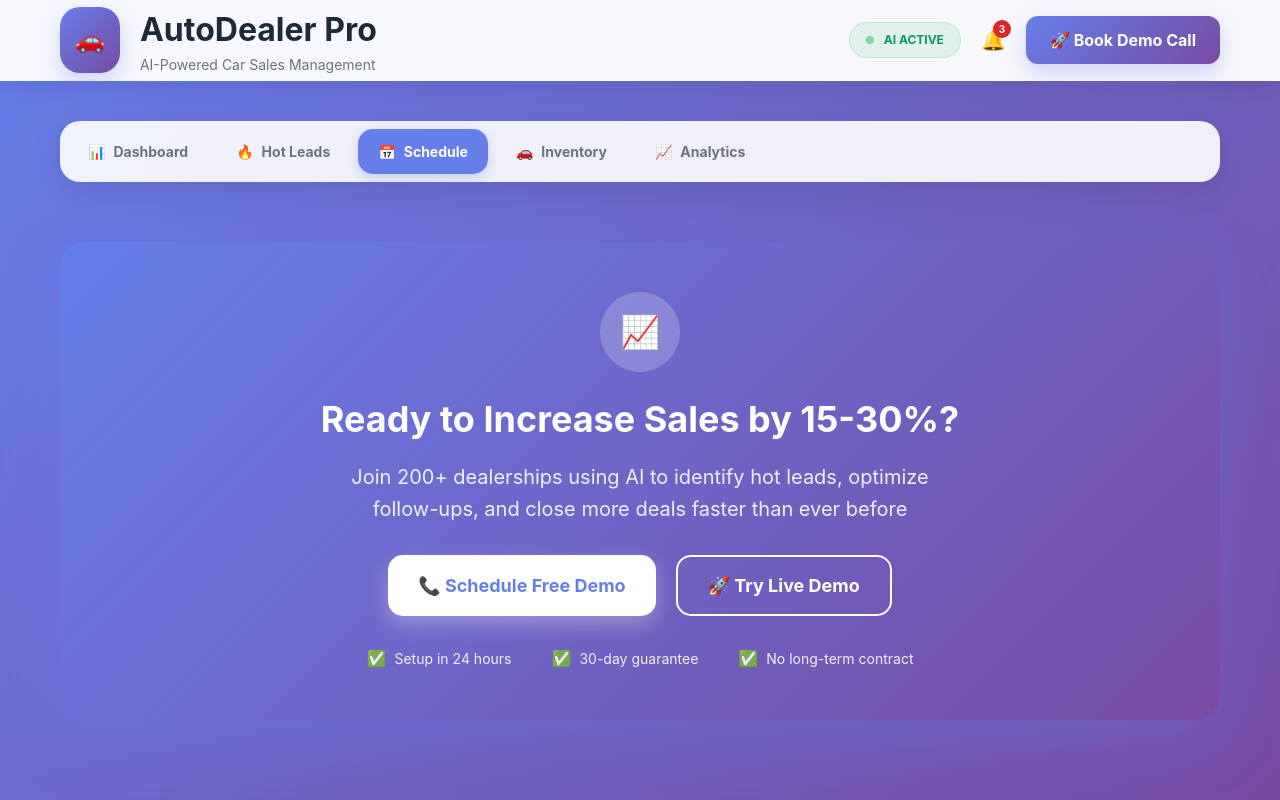
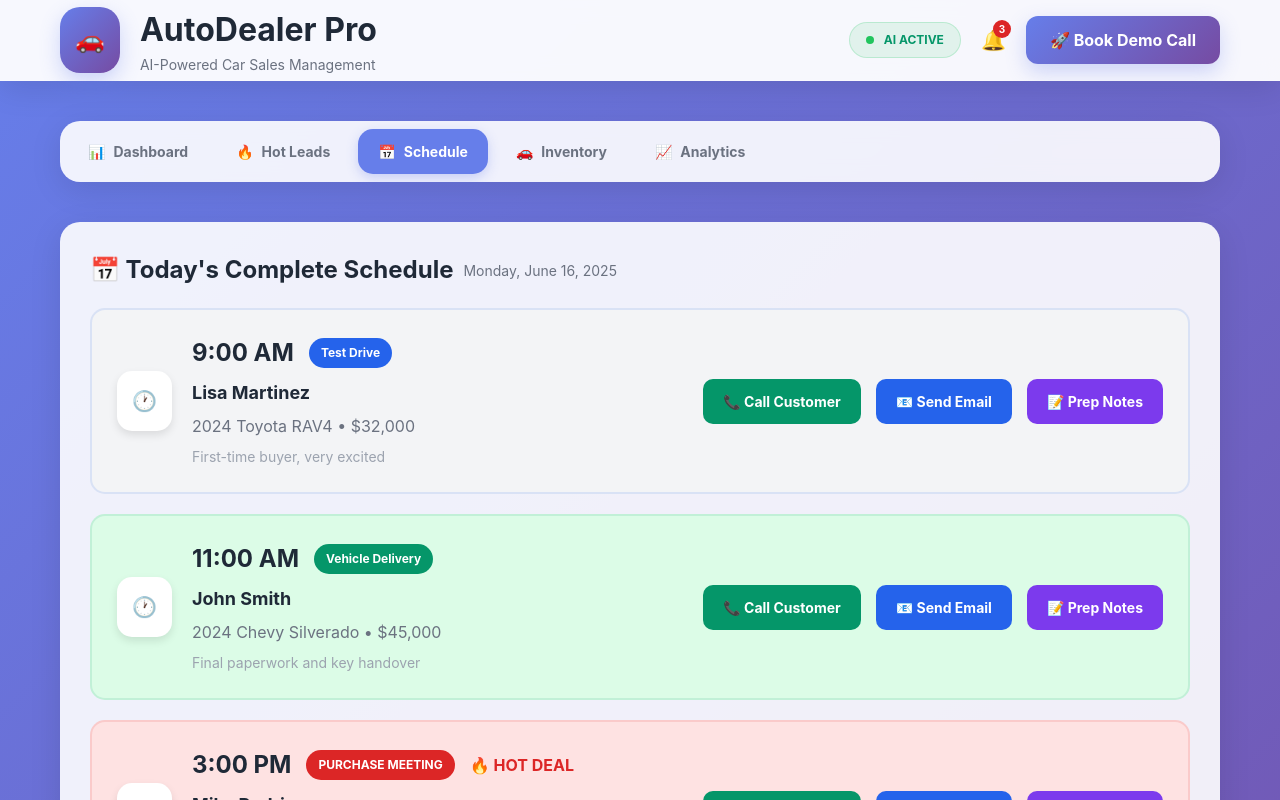
Before and after one commit to Kenobytech/kenobytech-ad-pro-crm-demo, a Next.js app: page / in a window 1280 px wide. Both pictures are taken after a click on the button "📅 Schedule". Shown: the top 800 px of the page. Built offline with nearby package versions, Linux system fonts and the light colour scheme.

Commit message:
Update page.tsx

```diff
--- a/app/page.tsx
+++ b/app/page.tsx
@@ -199,8 +199,7 @@ export default function Home() {
                 width: '8px',
                 height: '8px',
                 backgroundColor: '#22c55e',
-                borderRadius: '50%',
-                animation: 'pulse 2s infinite'
+                borderRadius: '50%'
               }}></div>
               <span style={{ fontSize: '12px', fontWeight: 'bold' }}>AI ACTIVE</span>
             </div>
@@ -233,12 +232,8 @@ export default function Home() {
               borderRadius: '12px',
               border: 'none',
               cursor: 'pointer',
-              boxShadow: '0 8px 20px rgba(102, 126, 234, 0.3)',
-              transition: 'transform 0.2s',
-            }}
-            onMouseOver={(e) => e.target.style.transform = 'scale(1.05)'}
-            onMouseOut={(e) => e.target.style.transform = 'scale(1)'}
-            >
+              boxShadow: '0 8px 20px rgba(102, 126, 234, 0.3)'
+            }}>
               🚀 Book Demo Call
             </button>
           </div>
@@ -277,7 +272,6 @@ export default function Home() {
                   borderRadius: '15px',
                   border: 'none',
                   cursor: 'pointer',
-                  transition: 'all 0.2s',
                   backgroundColor: selectedTab === tab.id ? '#667eea' : 'transparent',
                   color: selectedTab === tab.id ? 'white' : '#6b7280',
                   boxShadow: selectedTab === tab.id ? '0 4px 12px rgba(102, 126, 234, 0.3)' : 'none'
@@ -328,12 +322,8 @@ export default function Home() {
                   boxShadow: '0 8px 32px rgba(0,0,0,0.1)',
                   backdropFilter: 'blur(10px)',
                   border: '1px solid rgba(255,255,255,0.2)',
-                  transition: 'transform 0.2s',
                   cursor: 'pointer'
-                }}
-                onMouseOver={(e) => e.target.style.transform = 'translateY(-5px)'}
-                onMouseOut={(e) => e.target.style.transform = 'translateY(0)'}
-                >
+                }}>
                   <div style={{ display: 'flex', justifyContent: 'space-between', alignItems: 'center', marginBottom: '20px' }}>
                     <div style={{
                       fontSize: '32px',
@@ -397,8 +387,7 @@ export default function Home() {
                       width: '8px',
                       height: '8px',
                       backgroundColor: '#22c55e',
-                      borderRadius: '50%',
-                      animation: 'pulse 2s infinite'
+                      borderRadius: '50%'
                     }}></div>
                     <span style={{ fontSize: '12px', fontWeight: 'bold' }}>LIVE</span>
                   </div>
@@ -435,12 +424,8 @@ export default function Home() {
                       borderRadius: '15px',
                       borderLeft: `4px solid ${item.color}`,
                       backgroundColor: `${item.color}10`,
-                      transition: 'transform 0.2s',
                       cursor: 'pointer'
-                    }}
-                    onMouseOver={(e) => e.target.style.transform = 'scale(1.02)'}
-                    onMouseOut={(e) => e.target.style.transform = 'scale(1)'}
-                    >
+                    }}>
                       <div style={{ display: 'flex', justifyContent: 'space-between', alignItems: 'flex-start' }}>
                         <div style={{ flex: 1 }}>
                           <div style={{ display: 'flex', alignItems: 'center', gap: '15px', marginBottom: '10px' }}>
@@ -450,8 +435,7 @@ export default function Home() {
                               fontWeight: 'bold',
                               borderRadius: '20px',
                               backgroundColor: item.color,
-                              color: 'white',
-                              animation: item.priority === 'URGENT' ? 'pulse 2s infinite' : 'none'
+                              color: 'white'
                             }}>
                               {item.priority}
                             </span>
@@ -469,12 +453,8 @@ export default function Home() {
                           padding: '10px 20px',
                           borderRadius: '10px',
                           border: 'none',
-                          cursor: 'pointer',
-                          transition: 'transform 0.2s'
-                        }}
-                        onMouseOver={(e) => e.target.style.transform = 'scale(1.05)'}
-                        onMouseOut={(e) => e.target.style.transform = 'scale(1)'}
-                        >
+                          cursor: 'pointer'
+                        }}>
                           Take Action
                         </button>
                       </div>
@@ -515,12 +495,8 @@ export default function Home() {
                     backgroundColor: appointment.status === 'hot' ? '#fee2e2' :
                                    appointment.status === 'delivery' ? '#dcfce7' : '#f3f4f6',
                     border: `2px solid ${getStatusColor(appointment.status)}20`,
-                    transition: 'transform 0.2s',
                     cursor: 'pointer'
-                  }}
-                  onMouseOver={(e) => e.target.style.transform = 'scale(1.02)'}
-                  onMouseOut={(e) => e.target.style.transform = 'scale(1)'}
-                  >
+                  }}>
                     <div style={{ display: 'flex', justifyContent: 'space-between', alignItems: 'center' }}>
                       <div style={{ display: 'flex', alignItems: 'center', gap: '20px' }}>
                         <div style={{
@@ -540,8 +516,7 @@ export default function Home() {
                               fontWeight: 'bold',
                               borderRadius: '20px',
                               backgroundColor: getStatusColor(appointment.status),
-                              color: 'white',
-                              animation: appointment.status === 'hot' ? 'pulse 2s infinite' : 'none'
+                              color: 'white'
                             }}>
                               {appointment.type}
                             </span>
@@ -564,12 +539,8 @@ export default function Home() {
                           padding: '8px 16px',
                           borderRadius: '8px',
                           border: 'none',
-                          cursor: 'pointer',
-                          transition: 'transform 0.2s'
-                        }}
-                        onMouseOver={(e) => e.target.style.transform = 'scale(1.05)'}
-                        onMouseOut={(e) => e.target.style.transform = 'scale(1)'}
-                        >
+                          cursor: 'pointer'
+                        }}>
                           📞 Call
                         </button>
                         <button style={{
@@ -580,12 +551,8 @@ export default function Home() {
                           padding: '8px 16px',
                           borderRadius: '8px',
                           border: 'none',
-                          cursor: 'pointer',
-                          transition: 'transform 0.2s'
-                        }}
-                        onMouseOver={(e) => e.target.style.transform = 'scale(1.05)'}
-                        onMouseOut={(e) => e.target.style.transform = 'scale(1)'}
-                        >
+                          cursor: 'pointer'
+                        }}>
                           📧 Email
                         </button>
                       </div>
@@ -620,8 +587,6 @@ export default function Home() {
                       fontSize: '14px',
                       outline: 'none'
                     }}
-                    onFocus={(e) => e.target.style.borderColor = '#667eea'}
-                    onBlur={(e) => e.target.style.borderColor = '#e5e7eb'}
                   />
                   <button style={{
                     padding: '12px 20px',
@@ -655,12 +620,8 @@ export default function Home() {
                   padding: '25px',
                   boxShadow: '0 8px 32px rgba(0,0,0,0.1)',
                   border: '1px solid rgba(255,255,255,0.2)',
-                  transition: 'transform 0.2s',
                   cursor: 'pointer'
-                }}
-                onMouseOver={(e) => e.target.style.transform = 'translateY(-5px)'}
-                onMouseOut={(e) => e.target.style.transform = 'translateY(0)'}
-                >
+                }}>
                   {/* Lead Header */}
                   <div style={{ marginBottom: '20px' }}>
                     <div style={{ display: 'flex', justifyContent: 'space-between', alignItems: 'flex-start', marginBottom: '15px' }}>
@@ -673,8 +634,7 @@ export default function Home() {
                           width: '12px',
                           height: '12px',
                           backgroundColor: getUrgencyColor(lead.urgency),
-                          borderRadius: '50%',
-                          animation: lead.urgency === 'urgent' ? 'pulse 2s infinite' : 'none'
+                          borderRadius: '50%'
                         }}></div>
                         <div style={{
                           display: 'flex',
@@ -770,12 +730,8 @@ export default function Home() {
                       padding: '12px',
                       borderRadius: '10px',
                       border: 'none',
-                      cursor: 'pointer',
-                      transition: 'transform 0.2s'
-                    }}
-                    onMouseOver={(e) => e.target.style.transform = 'scale(1.05)'}
-                    onMouseOut={(e) => e.target.style.transform = 'scale(1)'}
-                    >
+                      cursor: 'pointer'
+                    }}>
                       📞 Call Now
                     </button>
                     <button style={{
@@ -787,12 +743,8 @@ export default function Home() {
                       padding: '12px',
                       borderRadius: '10px',
                       border: 'none',
-                      cursor: 'pointer',
-                      transition: 'transform 0.2s'
-                    }}
-                    onMouseOver={(e) => e.target.style.transform = 'scale(1.05)'}
-                    onMouseOut={(e) => e.target.style.transform = 'scale(1)'}
-                    >
+                      cursor: 'pointer'
+                    }}>
                       📧 Email
                     </button>
                     <button style={{
@@ -803,12 +755,8 @@ export default function Home() {
                       padding: '12px',
                       borderRadius: '10px',
                       border: 'none',
-                      cursor: 'pointer',
-                      transition: 'transform 0.2s'
-                    }}
-                    onMouseOver={(e) => e.target.style.transform = 'scale(1.05)'}
-                    onMouseOut={(e) => e.target.style.transform = 'scale(1)'}
-                    >
+                      cursor: 'pointer'
+                    }}>
                       👁️
                     </button>
                   </div>
@@ -850,18 +798,8 @@ export default function Home() {
                     borderRadius: '15px',
                     padding: '25px',
                     backgroundColor: 'white',
-                    transition: 'transform 0.2s, box-shadow 0.2s',
                     cursor: 'pointer'
-                  }}
-                  onMouseOver={(e) => {
-                    e.target.style.transform = 'translateY(-5px)';
-                    e.target.style.boxShadow = '0 12px 40px rgba(0,0,0,0.15)';
-                  }}
-                  onMouseOut={(e) => {
-                    e.target.style.transform = 'translateY(0)';
-                    e.target.style.boxShadow = 'none';
-                  }}
-                  >
+                  }}>
                     <div style={{ display: 'flex', justifyContent: 'space-between', alignItems: 'flex-start', marginBottom: '20px' }}>
                       <div>
                         <h4 style={{ fontSize: '18px', fontWeight: 'bold', color: '#1f2937', margin: '0 0 5px 0' }}>
@@ -911,17 +849,124 @@ export default function Home() {
                       padding: '12px',
                       borderRadius: '10px',
                       border: 'none',
-                      cursor: 'pointer',
-                      transition: 'background-color 0.2s'
-                    }}
-                    onMouseOver={(e) => e.target.style.backgroundColor = '#1d4ed8'}
-                    onMouseOut={(e) => e.target.style.backgroundColor = '#2563eb'}
-                    >
+                      cursor: 'pointer'
+                    }}>
                       View Interested Leads
                     </button>
                   </div>
                 ))}
               </div>
+            </div>
+          </div>
+        )}
+
+        {/* Appointments Tab */}
+        {selectedTab === 'appointments' && (
+          <div style={{
+            backgroundColor: 'rgba(255, 255, 255, 0.9)',
+            padding: '30px',
+            borderRadius: '20px',
+            boxShadow: '0 8px 32px rgba(0,0,0,0.1)'
+          }}>
+            <h3 style={{
+              fontSize: '24px',
+              fontWeight: 'bold',
+              color: '#1f2937',
+              margin: '0 0 20px 0',
+              display: 'flex',
+              alignItems: 'center',
+              gap: '10px'
+            }}>
+              📅 Today's Complete Schedule
+              <span style={{ fontSize: '14px', fontWeight: 'normal', color: '#6b7280' }}>
+                {currentTime.toLocaleDateString('en-US', { weekday: 'long', year: 'numeric', month: 'long', day: 'numeric' })}
+              </span>
+            </h3>
+
+            <div style={{ display: 'flex', flexDirection: 'column', gap: '20px' }}>
+              {appointments.map((appointment, index) => (
+                <div key={index} style={{
+                  padding: '25px',
+                  borderRadius: '15px',
+                  backgroundColor: appointment.status === 'hot' ? '#fee2e2' :
+                                 appointment.status === 'delivery' ? '#dcfce7' : '#f3f4f6',
+                  border: `2px solid ${getStatusColor(appointment.status)}20`,
+                  cursor: 'pointer'
+                }}>
+                  <div style={{ display: 'flex', justifyContent: 'space-between', alignItems: 'center' }}>
+                    <div style={{ display: 'flex', alignItems: 'center', gap: '20px' }}>
+                      <div style={{
+                        padding: '15px',
+                        borderRadius: '15px',
+                        backgroundColor: 'white',
+                        boxShadow: '0 4px 8px rgba(0,0,0,0.1)'
+                      }}>
+                        <span style={{ fontSize: '20px' }}>🕐</span>
+                      </div>
+                      <div>
+                        <div style={{ display: 'flex', alignItems: 'center', gap: '15px', marginBottom: '8px' }}>
+                          <span style={{ fontSize: '24px', fontWeight: 'bold', color: '#1f2937' }}>{appointment.time}</span>
+                          <span style={{
+                            padding: '6px 12px',
+                            fontSize: '12px',
+                            fontWeight: 'bold',
+                            borderRadius: '20px',
+                            backgroundColor: getStatusColor(appointment.status),
+                            color: 'white'
+                          }}>
+                            {appointment.type}
+                          </span>
+                          {appointment.status === 'hot' && (
+                            <span style={{ color: '#dc2626', fontSize: '16px', fontWeight: 'bold' }}>🔥 HOT DEAL</span>
+                          )}
+                        </div>
+                        <p style={{ fontSize: '18px', fontWeight: 'bold', color: '#1f2937', margin: '0 0 8px 0' }}>{appointment.customer}</p>
+                        <p style={{ fontSize: '16px', color: '#6b7280', margin: '0 0 8px 0' }}>{appointment.vehicle} • {formatCurrency(appointment.value)}</p>
+                        <p style={{ fontSize: '14px', color: '#9ca3af', margin: 0 }}>{appointment.notes}</p>
+                      </div>
+                    </div>
+
+                    <div style={{ display: 'flex', gap: '15px' }}>
+                      <button style={{
+                        backgroundColor: '#059669',
+                        color: 'white',
+                        fontSize: '14px',
+                        fontWeight: 'bold',
+                        padding: '12px 20px',
+                        borderRadius: '10px',
+                        border: 'none',
+                        cursor: 'pointer'
+                      }}>
+                        📞 Call Customer
+                      </button>
+                      <button style={{
+                        backgroundColor: '#2563eb',
+                        color: 'white',
+                        fontSize: '14px',
+                        fontWeight: 'bold',
+                        padding: '12px 20px',
+                        borderRadius: '10px',
+                        border: 'none',
+                        cursor: 'pointer'
+                      }}>
+                        📧 Send Email
+                      </button>
+                      <button style={{
+                        backgroundColor: '#7c3aed',
+                        color: 'white',
+                        fontSize: '14px',
+                        fontWeight: 'bold',
+                        padding: '12px 20px',
+                        borderRadius: '10px',
+                        border: 'none',
+                        cursor: 'pointer'
+                      }}>
+                        📝 Prep Notes
+                      </button>
+                    </div>
+                  </div>
+                </div>
+              ))}
             </div>
           </div>
         )}
@@ -1021,12 +1066,8 @@ export default function Home() {
               borderRadius: '15px',
               border: 'none',
               cursor: 'pointer',
-              boxShadow: '0 8px 20px rgba(255,255,255,0.3)',
-              transition: 'transform 0.2s'
-            }}
-            onMouseOver={(e) => e.target.style.transform = 'scale(1.05)'}
-            onMouseOut={(e) => e.target.style.transform = 'scale(1)'}
-            >
+              boxShadow: '0 8px 20px rgba(255,255,255,0.3)'
+            }}>
               📞 Schedule Free Demo
             </button>
             <button style={{
@@ -1037,18 +1078,8 @@ export default function Home() {
               fontWeight: 'bold',
               padding: '15px 30px',
               borderRadius: '15px',
-              cursor: 'pointer',
-              transition: 'all 0.2s'
-            }}
-            onMouseOver={(e) => {
-              e.target.style.backgroundColor = 'white';
-              e.target.style.color = '#667eea';
-            }}
-            onMouseOut={(e) => {
-              e.target.style.backgroundColor = 'transparent';
-              e.target.style.color = 'white';
-            }}
-            >
+              cursor: 'pointer'
+            }}>
               🚀 Try Live Demo
             </button>
           </div>
@@ -1069,14 +1100,6 @@ export default function Home() {
           </div>
         </div>
       </div>
-
-      {/* CSS Animations */}
-      <style jsx>{`
-        @keyframes pulse {
-          0%, 100% { opacity: 1; }
-          50% { opacity: 0.5; }
-        }
-      `}</style>
     </div>
   );
 }
```
